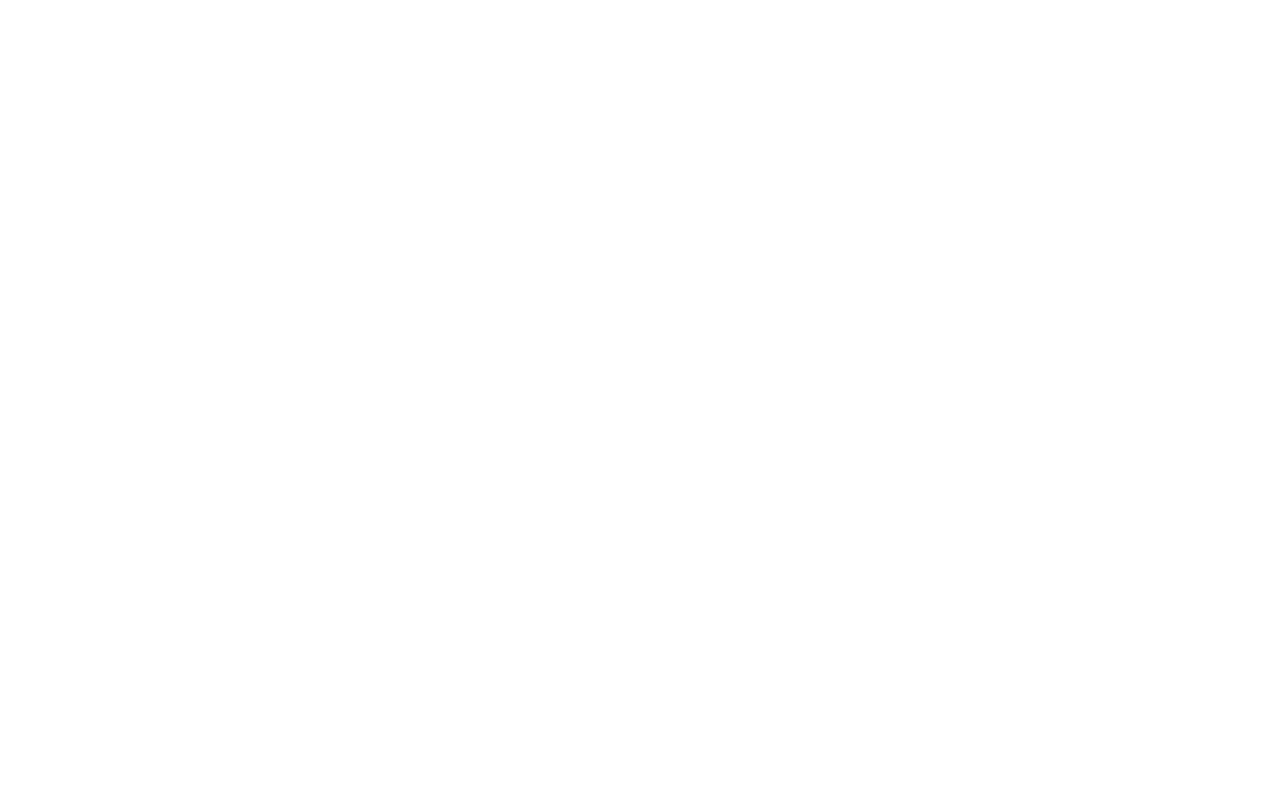
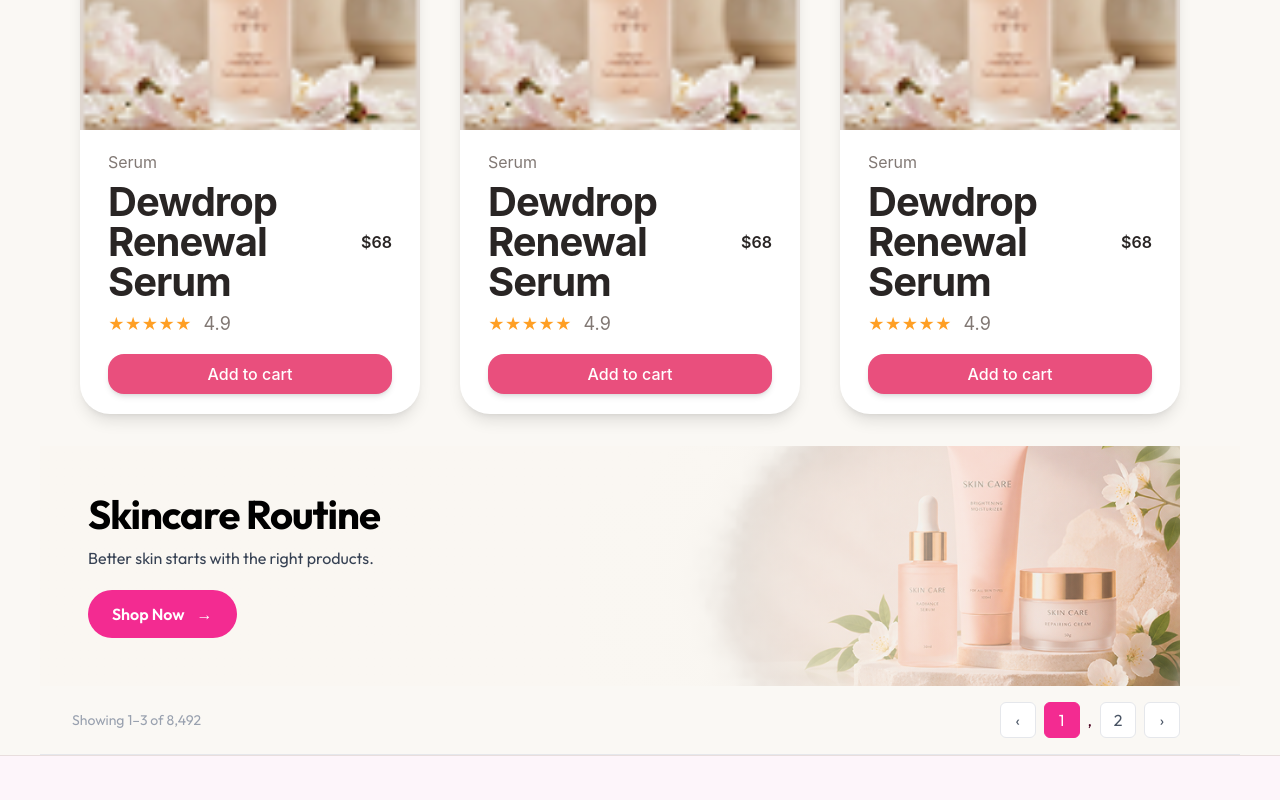
Before and after one commit to Seyhaz-Dev/Cherry-Cheeks-Cosmetics, a React (Vite) app: page /categories in a window 1280 px wide. Shown: the part 1160-1960 px from the top of the page. Before the commit the page ends 856 px from the top, so only its background shows below. Built offline with nearby package versions, Linux system fonts and the light colour scheme.

Commit message:
Done Categories 80%

```diff
--- a/src/pages/Categories.jsx
+++ b/src/pages/Categories.jsx
@@ -1,3 +1,5 @@
+import  SearchBar  from "../components/SearchBar";
+import ProductCard from "../components/ProductCard";
 export default function CategoryBanner() {
   return (
     <section className="mx-auto w-full overflow-hidden border-y-1 border-[#e8dedd] bg-[#faf8f4]">
@@ -29,6 +31,91 @@ export default function CategoryBanner() {
           </p>
         </div>
       </div>
-    </section>
+    <div>
+      <SearchBar/>
+    </div>
+
+    <div className="mx-auto mt-10 grid max-w-6xl grid-cols-1 gap-5 px-4 sm:grid-cols-2 lg:grid-cols-3">
+      <ProductCard />
+      <ProductCard />
+      <ProductCard />
+      <ProductCard />
+      <ProductCard />
+      <ProductCard />
+    </div>
+
+
+<section className="relative mx-auto mt-8 flex min-h-[240px] w-full max-w-[1200px] items-center overflow-hidden bg-[#faf7f2] px-6 sm:px-10 md:px-12">
+
+  <img
+    src="src/assets/category1.png"
+    alt="Skincare products"
+    className="pointer-events-none absolute right-0 top-0 h-full w-1/2 mr-15 object-cover object-center"/>
+
+  <div className="pointer-events-none absolute inset-0 bg-gradient-to-r from-[#faf7f2] via-[#faf7f2]/90 to-transparent" />
+
+
+  <div className="relative z-10 max-w-xl">
+    <h2 className="text-4xl font-bold tracking-tight text-black sm:text-5xl md:text-6xl">
+      Skincare Routine
+    </h2>
+
+    <p className="mt-3 text-sm text-gray-700 sm:text-base">
+      Better skin starts with the right products.
+    </p>
+
+    <button
+      type="button"
+      onClick={() => (window.location.href = "/categories")}
+      className="mt-5 inline-flex cursor-pointer items-center justify-center gap-3 rounded-full bg-[#f32b91] px-6 py-3 font-semibold text-white transition hover:bg-[#d91c7c] focus:outline-none focus:ring-2 focus:ring-pink-400 focus:ring-offset-2"
+    >
+      Shop Now
+      <span aria-hidden="true">→</span>
+    </button>
+  </div>
+</section>
+
+
+<div className="mx-auto flex w-full max-w-[1200px]  flex-col items-center justify-between gap-4 border-b border-gray-200 px-4 py-4 sm:flex-row sm:px-8">
+  <p className="text-sm text-gray-400">
+    Showing 1–3 of 8,492
+  </p>
+
+  <div className="relative z-10 flex items-center gap-2 ">
+
+    <button
+      type="button"
+      aria-label="Previous page"
+      onClick={() => console.log("Previous page")}
+      className="flex h-9 w-9 cursor-pointer items-center justify-center rounded-md border border-gray-200 bg-white text-gray-600 transition hover:border-pink-400 hover:text-pink-500">
+      ‹
+    </button>
+
+    <button
+      type="button"
+      aria-current="page"
+      className="flex h-9 w-9  cursor-pointer items-center justify-center rounded-md border border-[#f32b91] active:text-white bg-[#f32b91] text-white">
+      1
+    </button>
+,
+    <button
+      type="button"
+      onClick={() => console.log("Page 2")}
+      className="flex h-9 w-9  cursor-pointer items-center justify-center rounded-md border border-gray-200 bg-white text-gray-600 transition hover:border-pink-400 hover:text-pink-500">
+      2
+    </button>
+
+    <button
+      type="button"
+      aria-label="Next page"
+      onClick={() => console.log("Next page")}
+      className="flex h-9 w-9 cursor-pointer mr-7 items-center justify-center rounded-md border border-gray-200 bg-white text-gray-600 transition hover:border-pink-400 hover:text-pink-500"
+    >
+      ›
+    </button>
+  </div>
+</div>
+
+   </section>
   );
 }
```
Also changed, not shown: src/assets/Photo.png (added).
